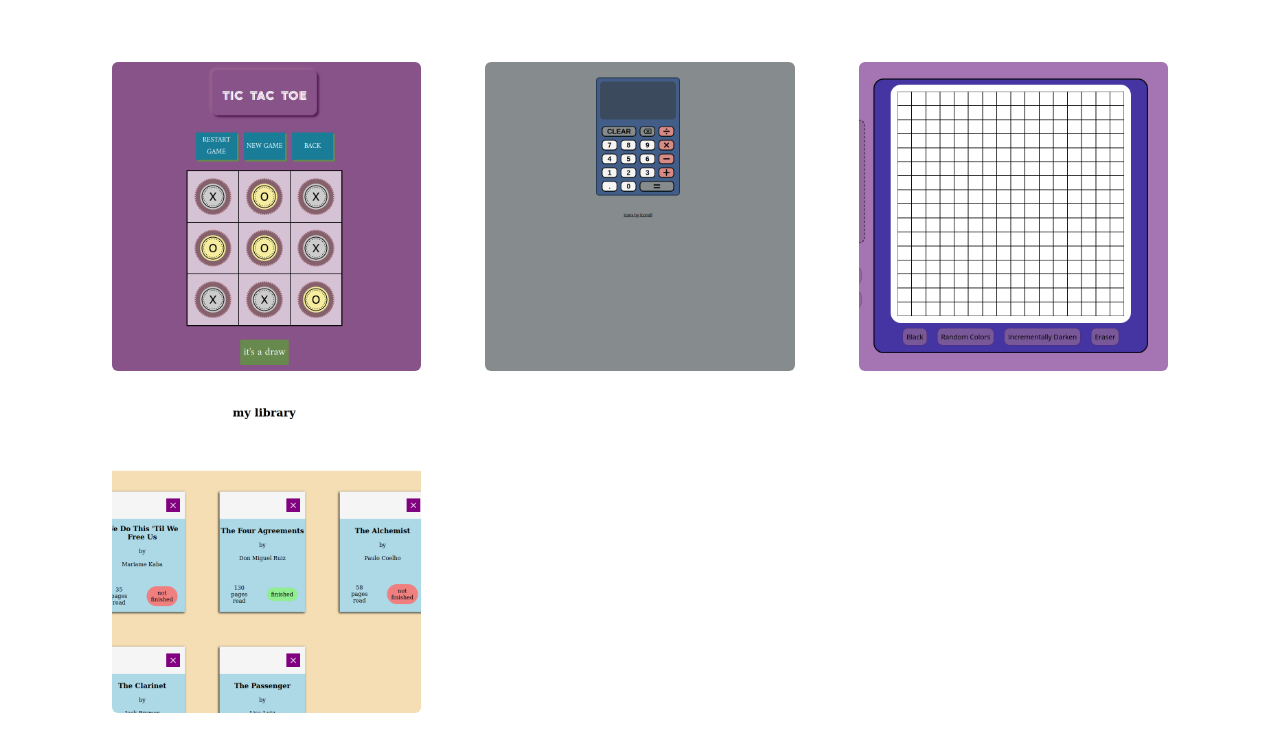
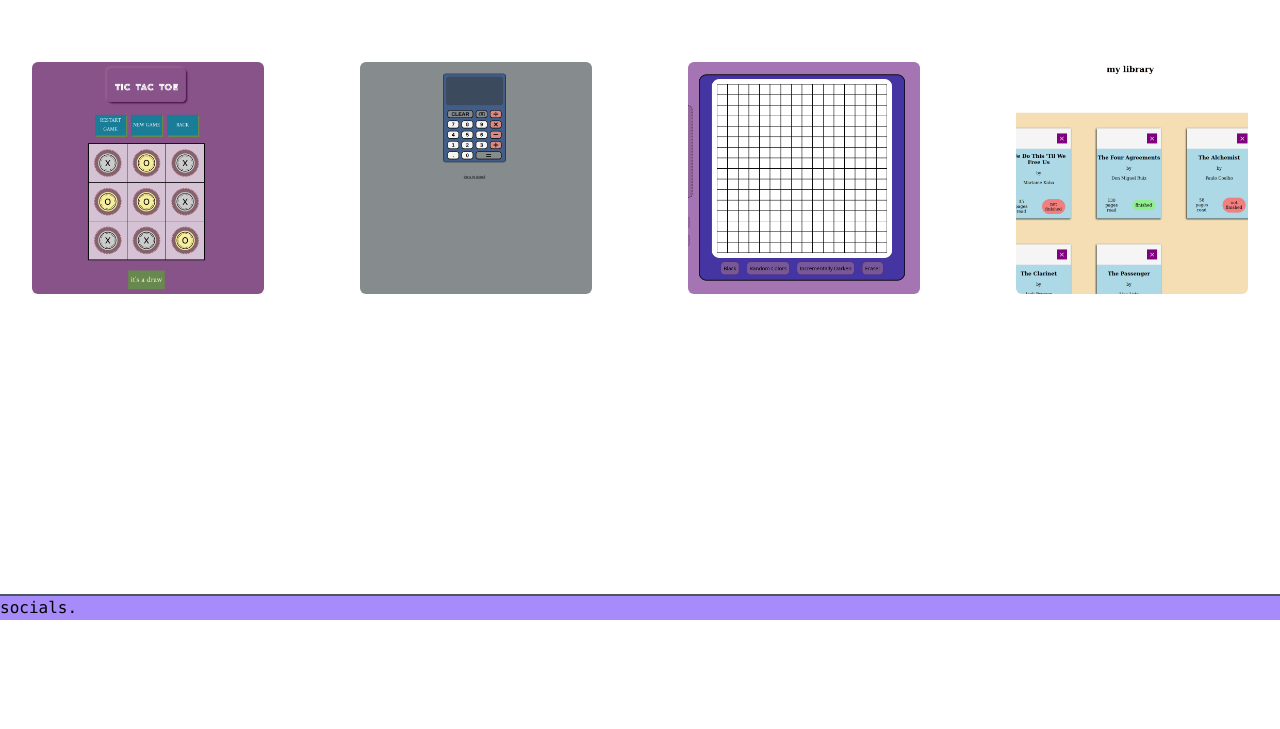
Before and after one commit to emgrey02/react-tailwind-app, a Gatsby site: page /projects in a window 1280 px wide. Shown: the part 180-909 px from the top of the page. After the commit the page ends 800 px from the top, so only its background shows below. Built offline with nearby package versions, Linux system fonts and the light colour scheme; Gatsby itself is replaced by a stand-in of ours.

Commit message:
Add footer to layout

```diff
--- /dev/null
+++ b/src/components/footer.js
@@ -0,0 +1,11 @@
+import * as React from "react";
+
+const Footer = (props) => {
+  return (
+    <footer class="absolute bottom-0 inset-x-0 bg-purple-400 border-t-2 border-gray-600">
+      <div>socials.</div>
+    </footer>
+  );
+};
+
+export default Footer;
--- a/src/components/layout.js
+++ b/src/components/layout.js
@@ -1,5 +1,6 @@
 import * as React from "react";
 import { Link } from "gatsby";
+import Footer from "../components/footer";
 
 const Layout = ({ pageTitle, title, children }) => {
   return (
@@ -30,6 +31,7 @@ const Layout = ({ pageTitle, title, children }) => {
         </h1>
         {children}
       </main>
+      <Footer></Footer>
     </div>
   );
 };
--- a/src/pages/projects.js
+++ b/src/pages/projects.js
@@ -10,7 +10,7 @@ const ProjectsPage = () => {
   return (
     <main>
       <Layout pageTitle="Projects" title="Projects"></Layout>
-      <div class="md:grid md:grid-cols-2 lg:grid-cols-3 lg:mx-20">
+      <div class="md:grid md:grid-cols-2 lg:grid-cols-3 xl:grid-cols-4 gap-8">
         <Project
           title="Tic Tac Toe"
           src={ticTacToe}
```
